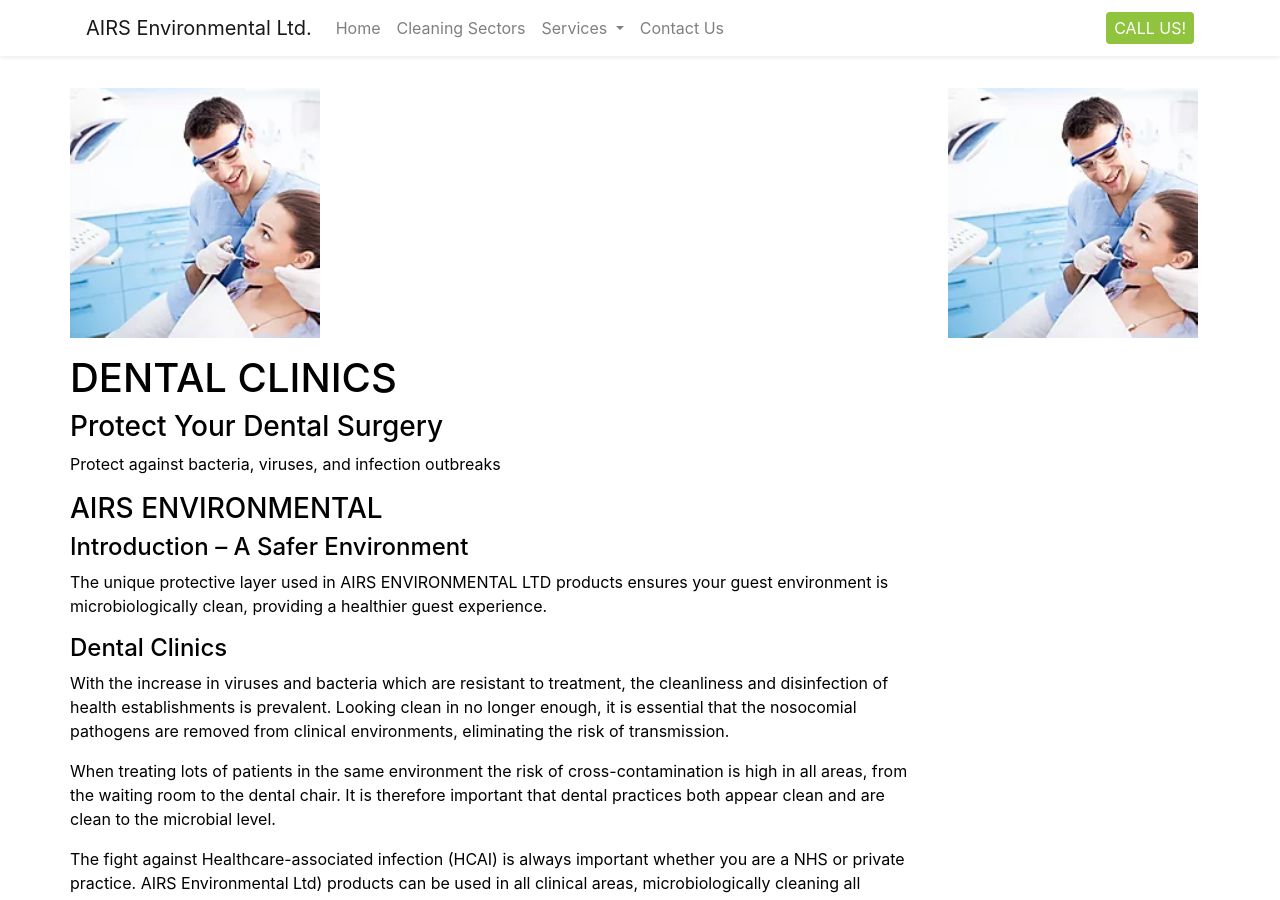
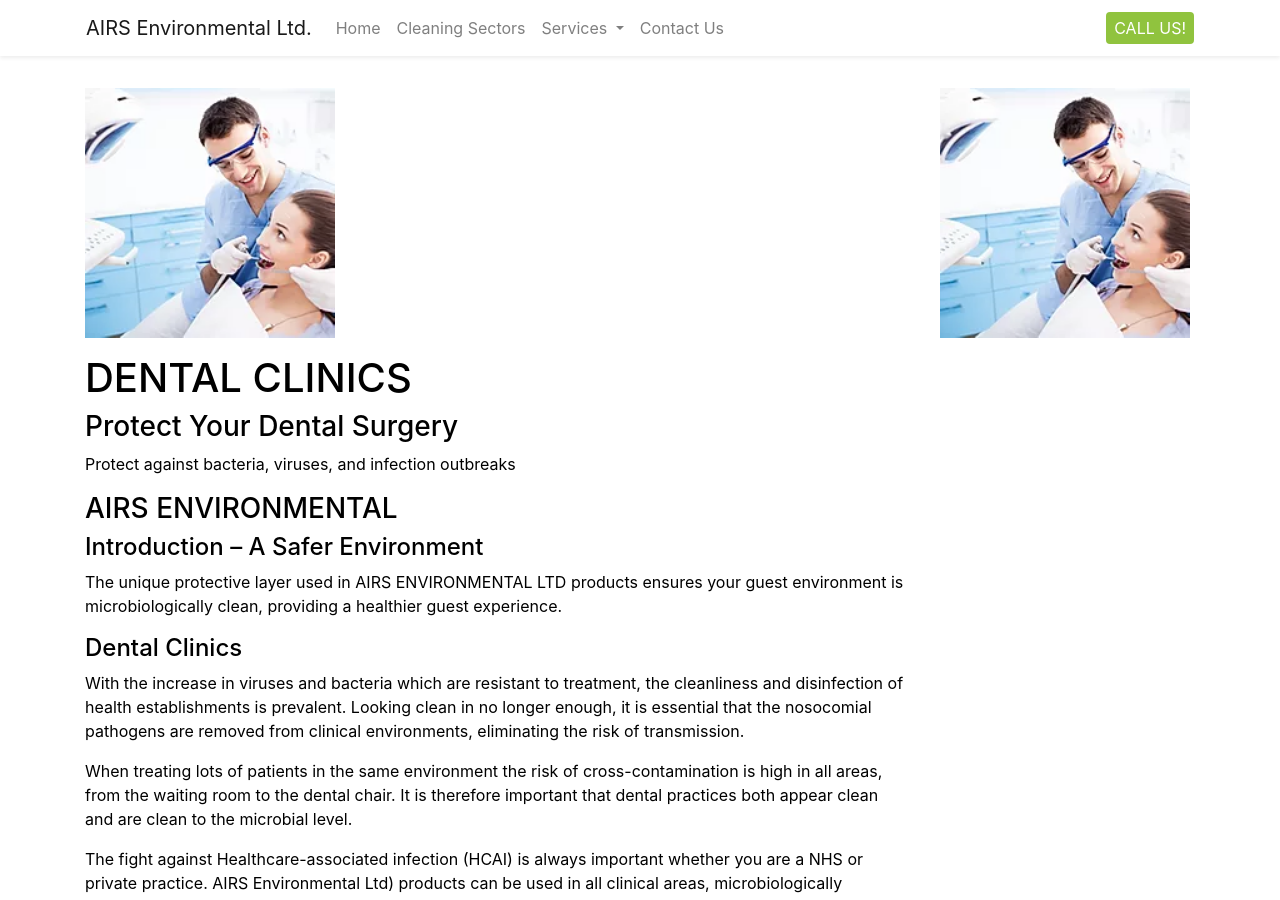
Before and after one commit to adyanmuhammad/airs-2, a Jekyll site: the page built from pages/sectors/dental-clinics.md, in a window 1280 px wide and 900 px high. Built offline with Jekyll 4.4.1, drawn with Linux system fonts in a browser that asks for light colours; nearby versions of some CDN libraries.

Commit message:
Add files via upload

```diff
--- a/_includes/content-with-sidebar.html
+++ b/_includes/content-with-sidebar.html
@@ -1,5 +1,5 @@
 <div class="container-fluid p-0 flex-grow-1">
-  <div class="container px-0 py-3">
+  <div class="container py-3">
     <div class="row p-0">
       <div class="col-12 col-lg-9 mb-3">
         {{ content }}
--- a/_includes/content-without-sidebar.html
+++ b/_includes/content-without-sidebar.html
@@ -1,6 +1,6 @@
 <div class="container-fluid p-0 flex-grow-1">
-  <div class="container px-0 py-3">
-    <div class="row px-3">
+  <div class="container py-3">
+    <div class="row">
       <div class="col-12 mb-3">
         {{ content }}
       </div>
```
